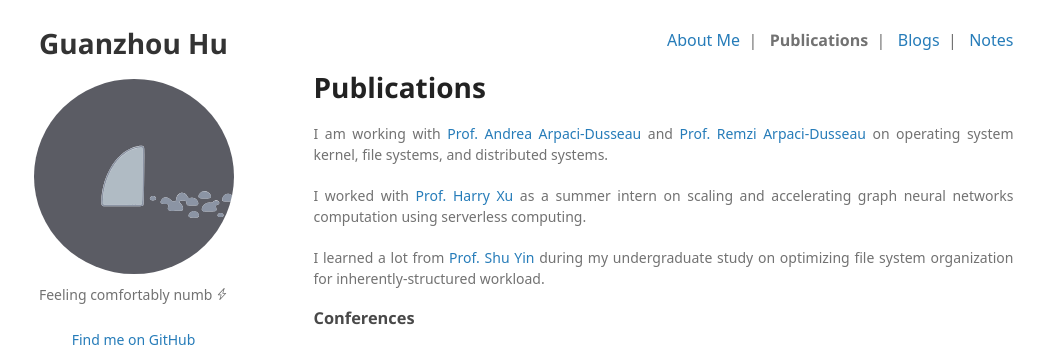
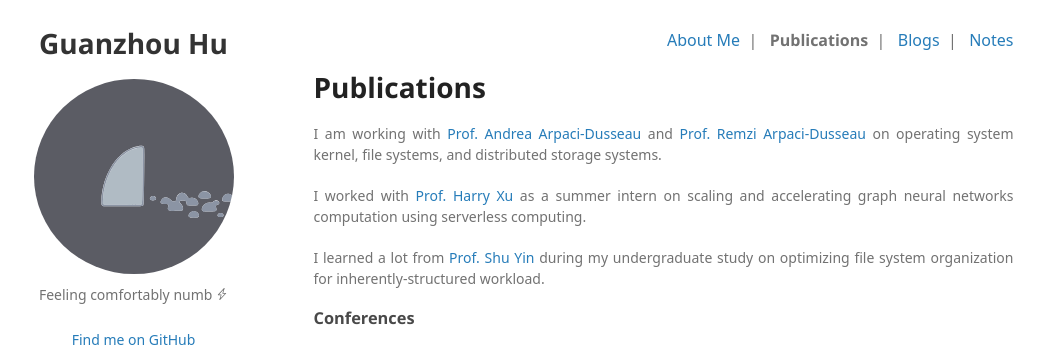
Before and after one commit to josehu07/josehu07.github.io, a Jekyll site: the page built from publications.md, in a window 1280 px wide. Shown: the top 347 px of the page, without its empty margins (119-1163 px from the left). Built offline with Jekyll 4.4.1, drawn with Linux system fonts in a browser that asks for light colours; some web fonts are replaced; a script that is not in the unit is left out.

Commit message:
update description and typos

```diff
--- a/publications.md
+++ b/publications.md
@@ -13,7 +13,7 @@ permalink: /publications.html
 
 # Publications
 
-I am working with [Prof. Andrea Arpaci-Dusseau](http://pages.cs.wisc.edu/~dusseau/) and [Prof. Remzi Arpaci-Dusseau](http://pages.cs.wisc.edu/~remzi/) on operating system kernel, file systems, and distributed systems.
+I am working with [Prof. Andrea Arpaci-Dusseau](http://pages.cs.wisc.edu/~dusseau/) and [Prof. Remzi Arpaci-Dusseau](http://pages.cs.wisc.edu/~remzi/) on operating system kernel, file systems, and distributed storage systems.
 
 I worked with [Prof. Harry Xu](http://web.cs.ucla.edu/~harryxu/) as a summer intern on scaling and accelerating graph neural networks computation using serverless computing.
 
```
Also changed, not shown: blogs.md (+1 -1 lines), index.md (+2 -1 lines).
